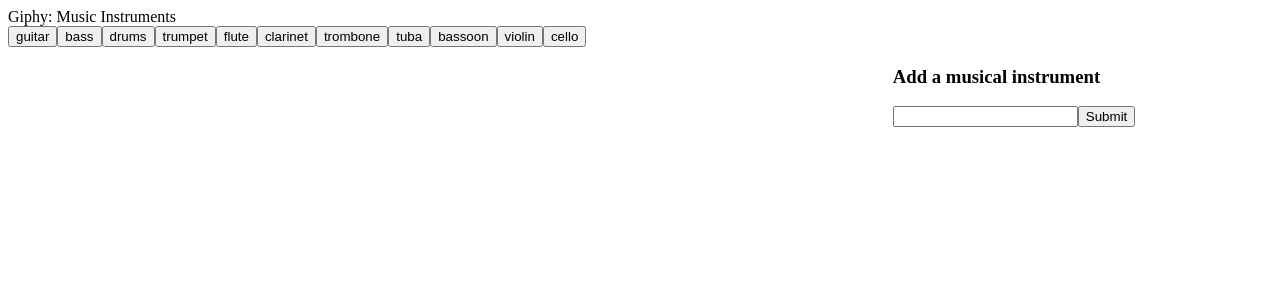
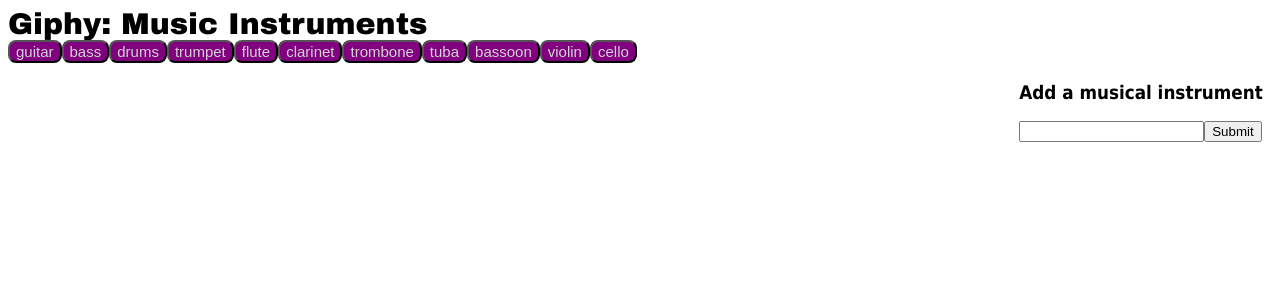
Before and after one commit to kirby-p/giphy-animals, a PHP site: page / in a window 1280 px wide. Shown: the top 300 px of the page. Run offline with PHP 8.4, Linux system fonts and the light colour scheme; some libraries are stand-ins or nearby versions.

Commit message:
added styling to buttons

```diff
--- a/hw.js
+++ b/hw.js
@@ -31,7 +31,7 @@
         })
             .done(function(response){
                 var results = response.data;
-                console.log(results);
+                // console.log(results);
 
                 for(i = 0; i < results.length; i++){
                     var instrumentDiv = $('<div>');
@@ -48,8 +48,8 @@
                     });
                     // console.log(instrumentImage.attr('src'));
 
-                    $('#gifs').append(p, instrumentImage);
-                    // $('#gifs').append(instrumentDiv);
+                    instrumentDiv.append(p, instrumentImage).addClass('imageContainer');
+                    $('#gifs').append(instrumentDiv);
                 }
 
                 $('.instrumentImage').on('click', function(){
--- a/style.css
+++ b/style.css
@@ -1,17 +1,30 @@
+header {
+	font-size: 30px;
+	font-family: 'arial black';
+}
+
 #buttons {
 	width: 100%;
 }
 
 #gifs {
-	width: 70%;
+	width: 80%;
 	float: left;
 }
 
 #search {
-	width: 30%;
+	width: 20%;
 	float: right;
+	font-family: tahoma;
 }
 
 .imageContainer {
 	float: left;
 }
+
+button {
+	background-color: purple;
+	color: lightgray;
+	font-size: 15px;
+	border-radius: 8px;
+}
```
